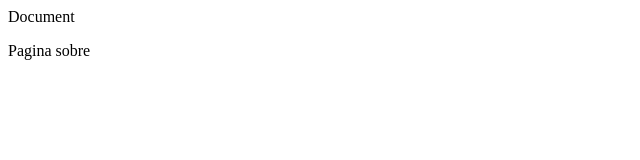
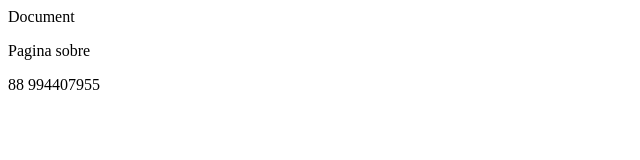
Before and after one commit to fakefatlu/github-master, a plain HTML site: page sobre.html in a window 1280 px wide. Shown: the whole page, without its empty margins (0-640 px from the left). Drawn offline with Linux system fonts and the light colour scheme.

Commit message:
Ultima alteração closes #3

```diff
--- a/sobre.html
+++ b/sobre.html
@@ -9,5 +9,6 @@
 </head>
 <body>
     <p>Pagina sobre</p>
+    <p>88 994407955</p>
 </body>
 </html>
```
